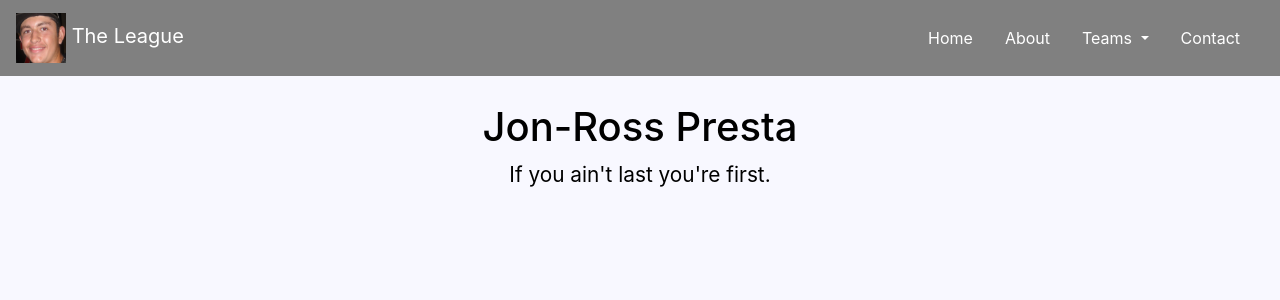
After one commit to jrpresta/fantasy_football, a Flask app: page /teams/jon_ross in a window 1280 px wide. The commit adds this page. Shown: the top 300 px of the page. Run offline with Flask 2, Linux system fonts and the light colour scheme; some libraries are stand-ins or nearby versions.

Commit message:
currently the team site (my own) imports the navbar in a reasonable way and can display my name and motto; embedding the YouTube video pushes the name upwards. Might disregard YouTube videos all together to display stats instead

```diff
--- a/app/main.py
+++ b/app/main.py
@@ -5,3 +5,23 @@ from flask import render_template
 @application.route('/')
 def index():
    return render_template('frontpage.html')
+
+
+# TODO: Maybe add the team name to pass as a parameter to return the
+@application.route('/teams/jon_ross')
+def jon_ross():
+    return render_template('teams/jon_ross.html')
+
+
+@application.route('/testing')
+def testing():
+    return render_template('base.html')
+
+
+@application.route('/testing2')
+def testing2():
+    return render_template('child_test.html')
+
+@application.route('/testing3')
+def testing3():
+    return render_template('team_parent.html')
--- a/app/static/main.css
+++ b/app/static/main.css
@@ -39,8 +39,10 @@ body {
   background: rgba(0, 0, 0, 0.6);
 }
 
+/*--- landing page text---*/
 .description {
   left: 50%;
+  padding: 0 30px;
   position: absolute;
   top: 45%;
   transform: translate(-50%, -55%);
@@ -54,6 +56,43 @@ body {
   font-size: 1.3rem;
   line-height: 1.5;
 }
+
+/*--- team page text ---*/
+
+
+.bio {
+  left: 50%;
+  position: absolute;
+  top: 20%;
+  transform: translate(-50%, -55%);
+  text-align: center;
+}
+.bio h1 {
+  color: #000000;
+}
+.bio p {
+  color: #000000;
+  font-size: 1.3rem;
+  line-height: 1.5;
+}
+
+/*
+.bio {
+left: 50%;
+position: absolute;
+top: 20%;
+transform: translate(-50%, -55%);
+text-align: center;
+}
+
+.bio h1 {
+}
+
+.bio p {
+font-size: 1.2rem;
+}
+*/
+
 
 /*--- button ---*/
 .description button {
@@ -84,6 +123,23 @@ body {
   }
 
   .description p {
+    font-size: 1.2rem;
+  }
+
+  .bio {
+    left: 0;
+    padding: 0 30px;
+    position: absolute;
+    top: 20%;
+    transform: none;
+    text-align: center;
+  }
+
+  .bio h1 {
+    font-size: 2em;
+  }
+
+  .bio p {
     font-size: 1.2rem;
   }
 
--- /dev/null
+++ b/app/templates/base.html
@@ -0,0 +1,65 @@
+<!DOCTYPE html>
+<html lang="en">
+<head>
+    <!--Requirements for Boostrap stuff-->
+    <link rel="stylesheet" href="https://stackpath.bootstrapcdn.com/bootstrap/4.3.1/css/bootstrap.min.css" integrity="sha384-ggOyR0iXCbMQv3Xipma34MD+dH/1fQ784/j6cY/iJTQUOhcWr7x9JvoRxT2MZw1T" crossorigin="anonymous">
+    <meta charset="UTF-8">
+    <meta name="viewport" content="width=device-width, initial-scale=1, shrink-to-fit=no">
+    <link rel="stylesheet" type="text/css" href="{{ url_for('static',filename='main.css') }}">
+</head>
+
+<!--NAV-BAR-->
+<nav class="navbar fixed-top navbar-expand-md">
+    <a class="navbar-brand" href="#">
+        <img src="../static/styles/tito2.png" width="50" height="50">
+        The League
+    </a>
+    <button class="navbar-toggler navbar-dark" type="button" data-toggle="collapse" data-target="#main-navigation">
+        <span class="navbar-toggler-icon"></span>
+    </button>
+    <div class="collapse navbar-collapse" id="main-navigation">
+        <ul class="navbar-nav">
+            <li class="nav-item">
+                <a class="nav-link" href="/">Home</a>
+            </li>
+            <li class="nav-item">
+                <a class="nav-link" href="#">About</a>
+            </li>
+            <!--DROP-DOWN TEAMS-->
+            <li class="nav-item dropdown">
+                <a class="nav-link dropdown-toggle" href="#" id="navbarDropdownMenuLink" data-toggle="dropdown" aria-haspopup="true" aria-expanded="false">
+                Teams
+                </a>
+                <div class="dropdown-menu" aria-labelledby="navbarDropdownMenuLink">
+                    <a class="dropdown-item" href="#">Alex</a>
+                    <a class="dropdown-item" href="#">Bill</a>
+                    <a class="dropdown-item" href="#">Christian</a>
+                    <a class="dropdown-item" href="#">Clayton</a>
+                    <a class="dropdown-item" href="#">Frankie</a>
+                    <a class="dropdown-item" href="#">Jacob</a>
+                    <a class="dropdown-item" href="#">James</a>
+                    <a class="dropdown-item" href="#">Jarod</a>
+                    <a class="dropdown-item" href="/teams/jon_ross">Jon-Ross</a>
+                    <a class="dropdown-item" href="#">Tyler SDSU</a>
+                </div>
+            </li>
+            <li class="nav-item">
+                <a class="nav-link" href="https://www.youtube.com/watch?v=dQw4w9WgXcQ">Contact</a>
+            </li>
+        </ul>
+    </div>
+</nav>
+
+<header class="page-header header container-fluid"></header>
+
+<body>
+    <script src="https://code.jquery.com/jquery-3.3.1.slim.min.js" integrity="sha384-q8i/X+965DzO0rT7abK41JStQIAqVgRVzpbzo5smXKp4YfRvH+8abtTE1Pi6jizo" crossorigin="anonymous"></script>
+    <script src="https://cdnjs.cloudflare.com/ajax/libs/popper.js/1.14.7/umd/popper.min.js" integrity="sha384-UO2eT0CpHqdSJQ6hJty5KVphtPhzWj9WO1clHTMGa3JDZwrnQq4sF86dIHNDz0W1" crossorigin="anonymous"></script>
+    <script src="https://stackpath.bootstrapcdn.com/bootstrap/4.3.1/js/bootstrap.min.js" integrity="sha384-JjSmVgyd0p3pXB1rRibZUAYoIIy6OrQ6VrjIEaFf/nJGzIxFDsf4x0xIM+B07jRM" crossorigin="anonymous"></script>
+</body>
+
+<!--<div class="description">-->
+    <!--<h1>Welcome To The League Website, Chumps</h1>-->
+    <!--<p>This is where all of the shit will be talked.</p>-->
+    <!--&lt;!&ndash;<button class="btn btn-outline-secondary btn-lg">Let's Fucking Go!</button>&ndash;&gt;-->
+<!--</div>-->
--- /dev/null
+++ b/app/templates/teams/jon_ross.html
@@ -0,0 +1,41 @@
+<!DOCTYPE html>
+{% include 'base.html' %}
+
+<!--<html lang="en">-->
+    <!--<head>-->
+        <!--&lt;!&ndash;Requirements for Boostrap stuff&ndash;&gt;-->
+        <!--<link rel="stylesheet" href="https://stackpath.bootstrapcdn.com/bootstrap/4.3.1/css/bootstrap.min.css" integrity="sha384-ggOyR0iXCbMQv3Xipma34MD+dH/1fQ784/j6cY/iJTQUOhcWr7x9JvoRxT2MZw1T" crossorigin="anonymous">-->
+        <!--<meta charset="UTF-8">-->
+        <!--<meta name="viewport" content="width=device-width, initial-scale=1, shrink-to-fit=no">-->
+        <!--<link rel="stylesheet" type="text/css" href="{{ url_for('static',filename='main.css') }}">-->
+    <!--</head>-->
+
+
+<!--<div class="bio">-->
+    <!--<h1>Jon-Ross Presta</h1>-->
+    <!--<p>If you ain't last you're first.</p>-->
+    <!--&lt;!&ndash;<button class="btn btn-outline-secondary btn-lg">Let's Fucking Go!</button>&ndash;&gt;-->
+</div>
+    <div class="bio">
+        <h1>Jon-Ross Presta</h1>
+        <p>If you ain't last you're first.</p>
+    </div>
+
+<!--<div class="bio">-->
+    <!--<div class="bio">-->
+        <!--&lt;!&ndash;<h1>Jon-Ross Presta</h1>&ndash;&gt;-->
+        <!--&lt;!&ndash;<p>If you ain't last you're first.</p>&ndash;&gt;-->
+    <!--&lt;!&ndash;&lt;!&ndash;</div>&ndash;&gt;&ndash;&gt;-->
+
+    <!--<div class="embed-responsive embed-responsive-16by9">-->
+        <!--<iframe class="embed-responsive-item" src="https://www.youtube.com/embed/zpOULjyy-n8?rel=0"></iframe>-->
+    <!--</div>-->
+<!--</div>-->
+
+<body>
+    <script src="https://code.jquery.com/jquery-3.3.1.slim.min.js" integrity="sha384-q8i/X+965DzO0rT7abK41JStQIAqVgRVzpbzo5smXKp4YfRvH+8abtTE1Pi6jizo" crossorigin="anonymous"></script>
+    <script src="https://cdnjs.cloudflare.com/ajax/libs/popper.js/1.14.7/umd/popper.min.js" integrity="sha384-UO2eT0CpHqdSJQ6hJty5KVphtPhzWj9WO1clHTMGa3JDZwrnQq4sF86dIHNDz0W1" crossorigin="anonymous"></script>
+    <script src="https://stackpath.bootstrapcdn.com/bootstrap/4.3.1/js/bootstrap.min.js" integrity="sha384-JjSmVgyd0p3pXB1rRibZUAYoIIy6OrQ6VrjIEaFf/nJGzIxFDsf4x0xIM+B07jRM" crossorigin="anonymous"></script>
+</body>
+
+</html>
```
Also changed, not shown: app/templates/child_test.html (added, +14 -0 lines), app/templates/frontpage.html (+10 -3 lines), app/templates/team_parent.html (added, +17 -0 lines), 4 other files.
